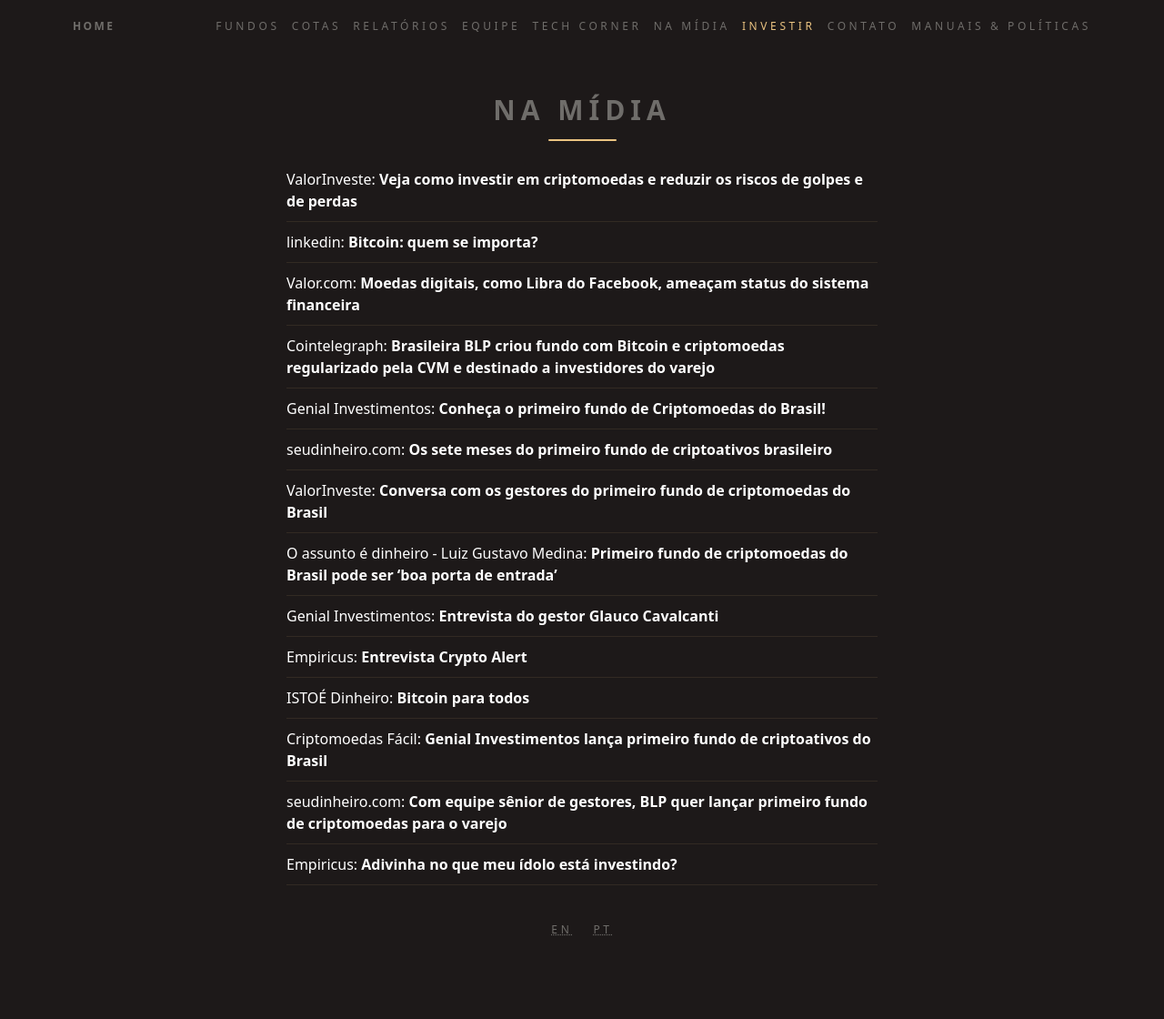
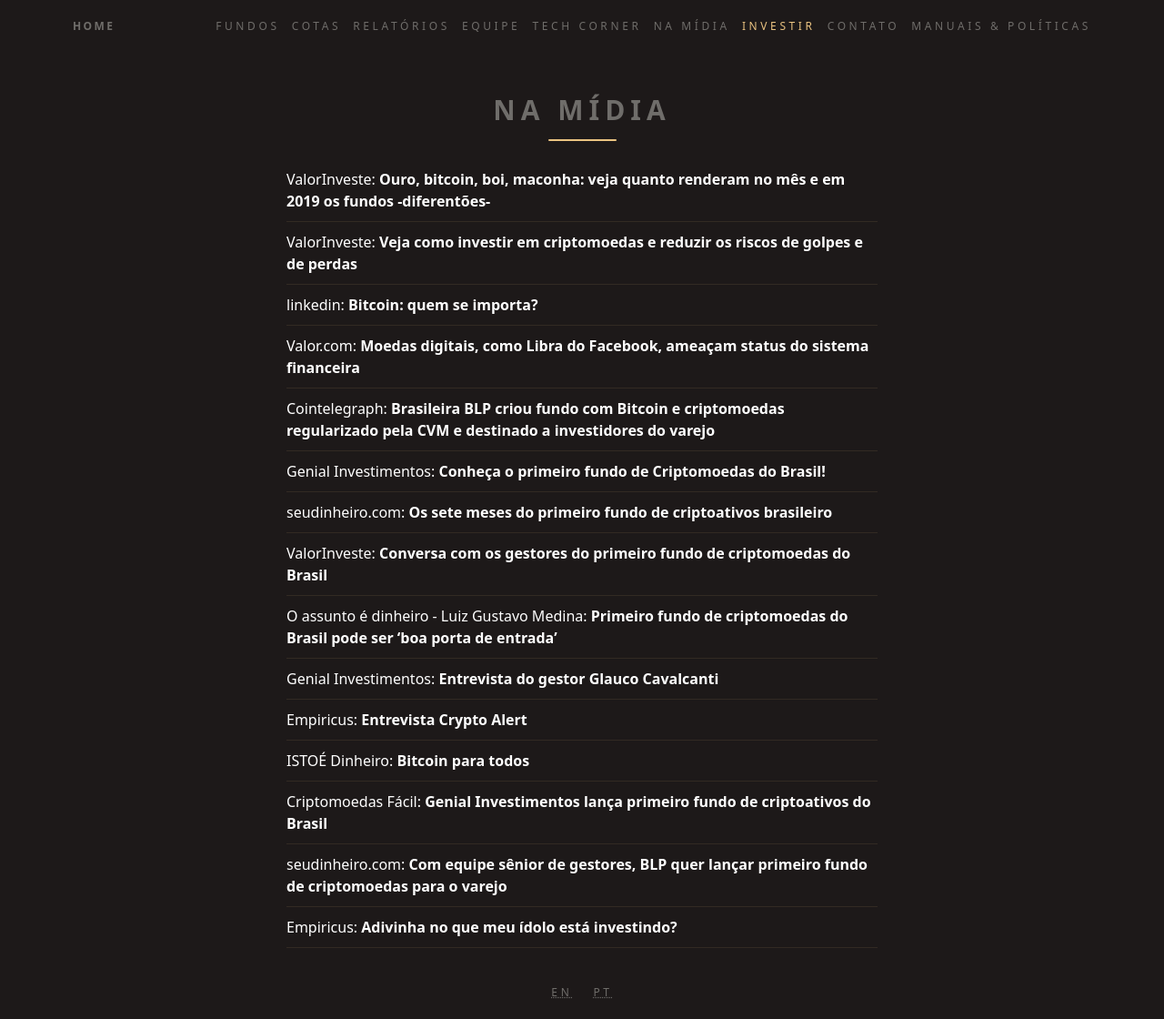
Before and after one commit to ateliedetemas/blpcrypto, a Jekyll site: the page built from _pages/na-midia.md, in a window 1280 px wide. Shown: the whole page at 91% size. Built offline with Jekyll 4.4.1, drawn with Linux system fonts in a browser that asks for light colours; before the commit the page ends 1051 px from its top, so only the background shows below that.

Commit message:
Update na-midia.md

```diff
--- a/_pages/na-midia.md
+++ b/_pages/na-midia.md
@@ -3,6 +3,7 @@ lang: pt
 layout: page
 title: Na Mídia
 ---
+|[ValorInveste: **Ouro, bitcoin, boi, maconha: veja quanto renderam no mês e em 2019 os fundos -diferentões-**](https://valorinveste.globo.com/produtos/fundos/noticia/2019/12/09/ouro-bitcoin-boi-maconha-veja-quanto-renderam-no-mes-e-em-2019-os-fundos-diferentoes.ghtml)
 |[ValorInveste: **Veja como investir em criptomoedas e reduzir os riscos de golpes e de perdas**](https://valorinveste.globo.com/mercados/cripto/noticia/2019/10/25/veja-como-investir-em-criptomoedas-e-reduzir-o-risco-de-golpes-e-perdas.ghtml)
 | [linkedin: **Bitcoin: quem se importa?**](https://www.linkedin.com/pulse/bitcoin-quem-se-importa-nicholas-gon%25C3%25A7alves-sacchi/)
 | [Valor.com: **Moedas digitais, como Libra do Facebook, ameaçam status do sistema financeira**](http://www.valor.com.br/cultura/6355697/moedas-digitais-como-libra-do-facebook-ameacam-status-do-sistema-financeiro)
```
